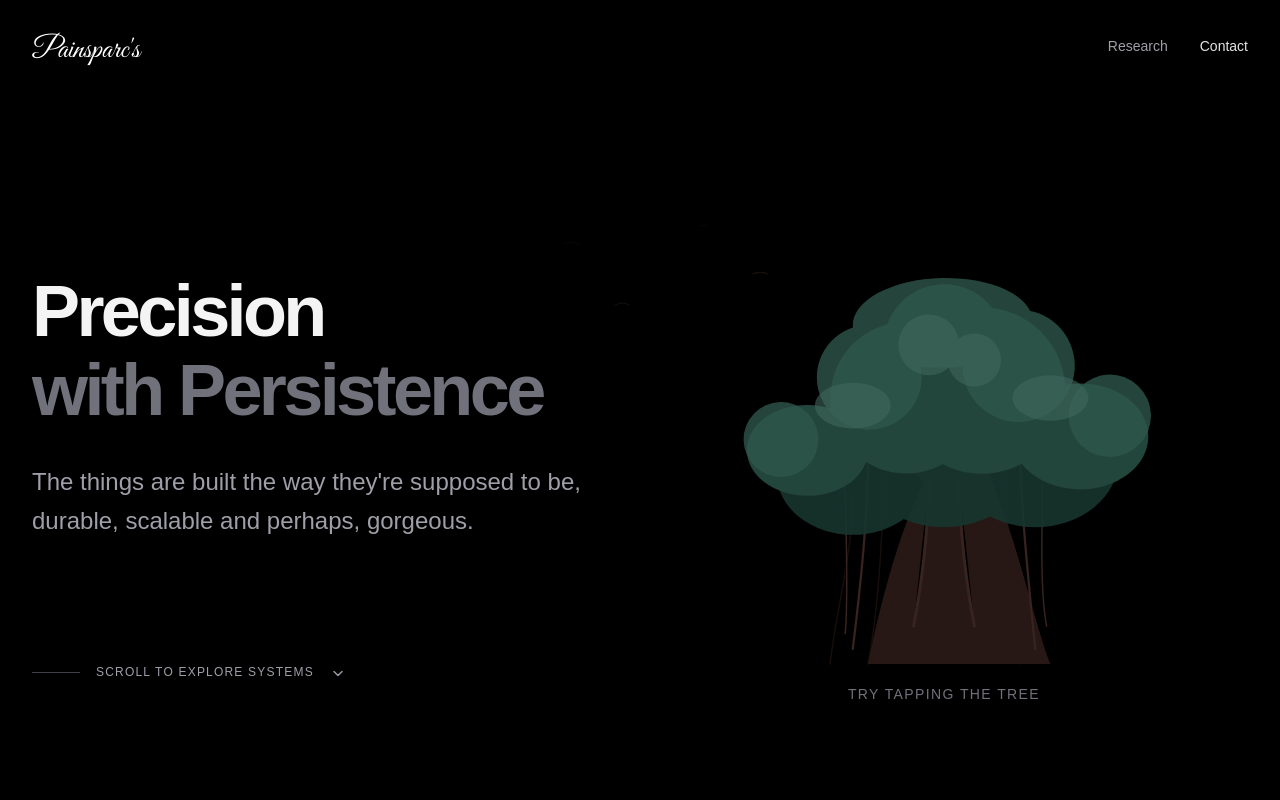
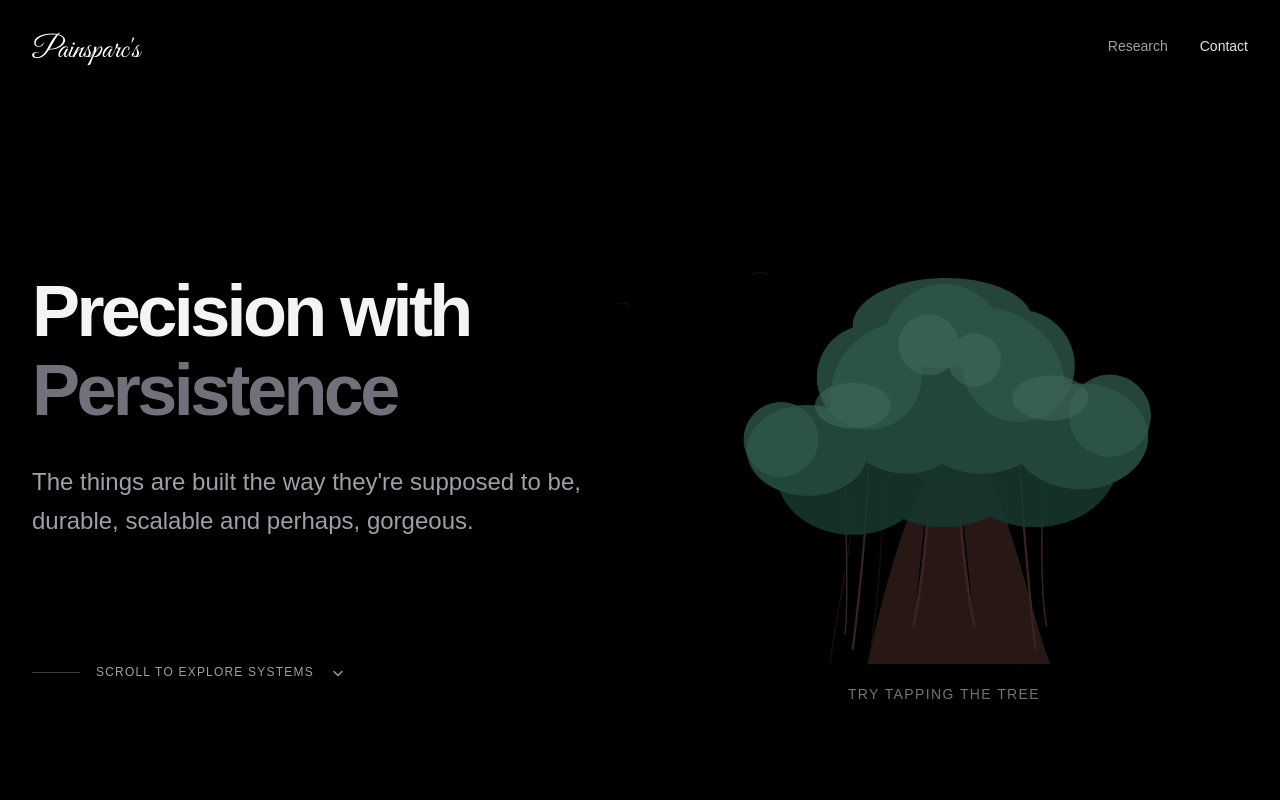
Before and after one commit to painsparc/painsparc-web, a Next.js app: page / in a window 1280 px wide. Shown: the top 800 px of the page. Built offline with nearby package versions, Linux system fonts and the light colour scheme.

Commit message:
change in tagline again

```diff
--- a/components/PainsparcHome.tsx
+++ b/components/PainsparcHome.tsx
@@ -79,8 +79,8 @@ export default function PainsparcHome() {
             <div className="relative z-10 pt-20 pb-10 md:py-0 md:absolute md:top-0 md:left-0 md:h-full flex flex-col justify-center max-w-6xl pointer-events-none">
                 <motion.div style={{ y: textY, opacity }} className="pointer-events-auto text-left">
                     <h1 className="text-5xl md:text-7xl lg:text-7xl font-bold text-zinc-100 tracking-tighter leading-[1.1] mb-8">
-                    Precision <br/>
-                    <span className="text-zinc-500">with Persistence</span>
+                    Precision with <br/>
+                    <span className="text-zinc-500">Persistence</span>
                     </h1>
                     <p className="text-xl md:text-2xl text-zinc-400 max-w-xl leading-relaxed mb-8 md:mb-0">
                     The things are built the way they're supposed to be, durable, scalable and perhaps, gorgeous.
```
